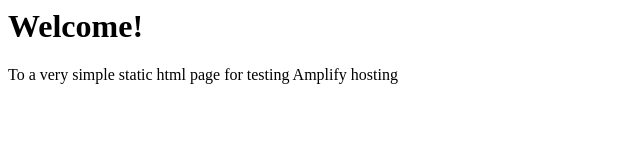
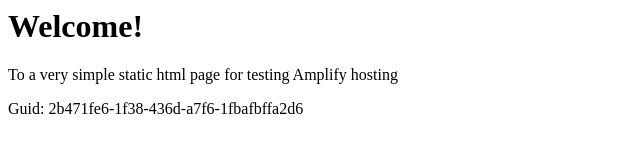
Before and after one commit to amplify-github-test-hkg/Github-PR-Commit-Integration-Test-DoNotTouch-Gith-OKSLNVO2-v1-prod-ap-east-1, a website: page src/index.html in a window 1280 px wide. Shown: the whole page, without its empty margins (0-640 px from the left). Drawn offline with Linux system fonts and the light colour scheme.

Commit message:
commit from integ tests

```diff
--- a/src/index.html
+++ b/src/index.html
@@ -1,3 +1,5 @@
+
+
 <html lang="en">
 
 <head>
@@ -10,6 +12,6 @@
 <body>
     <h1>Welcome!</h1>
     <p>To a very simple static html page for testing Amplify hosting</p>
-</body>
+    <p>Guid: 2b471fe6-1f38-436d-a7f6-1fbafbffa2d6</p></body>
 
 </html>
```
